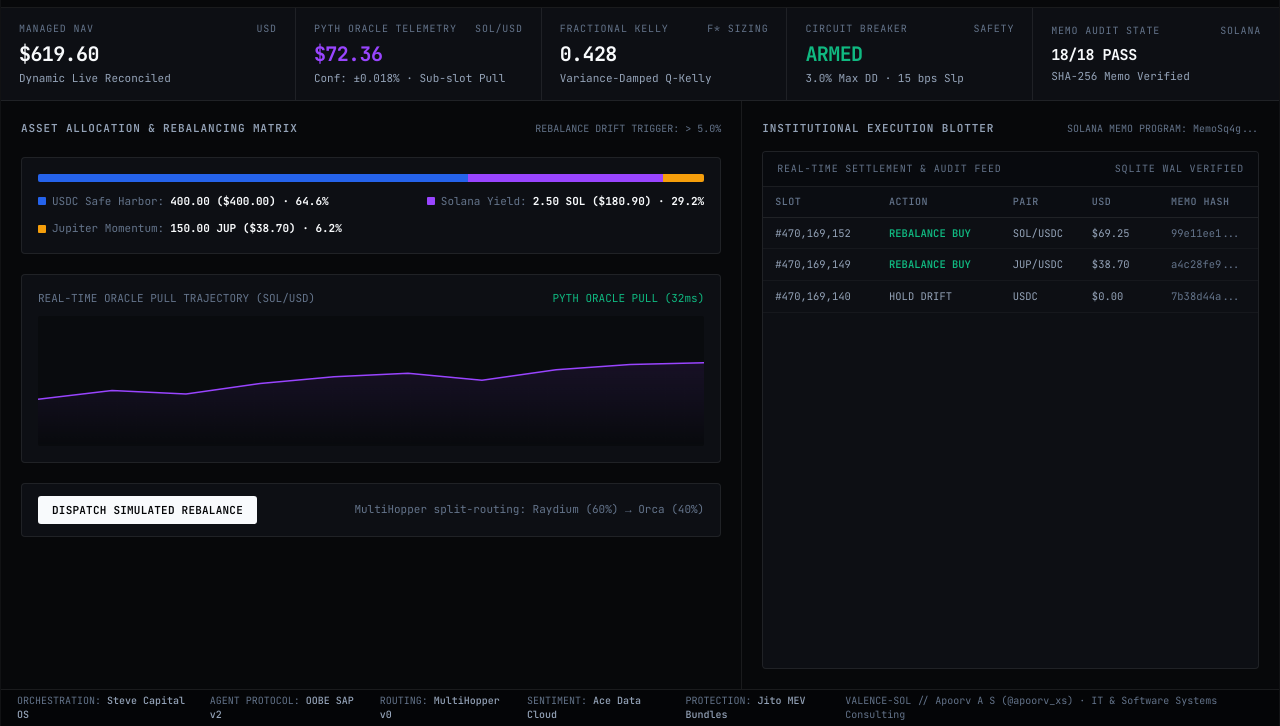
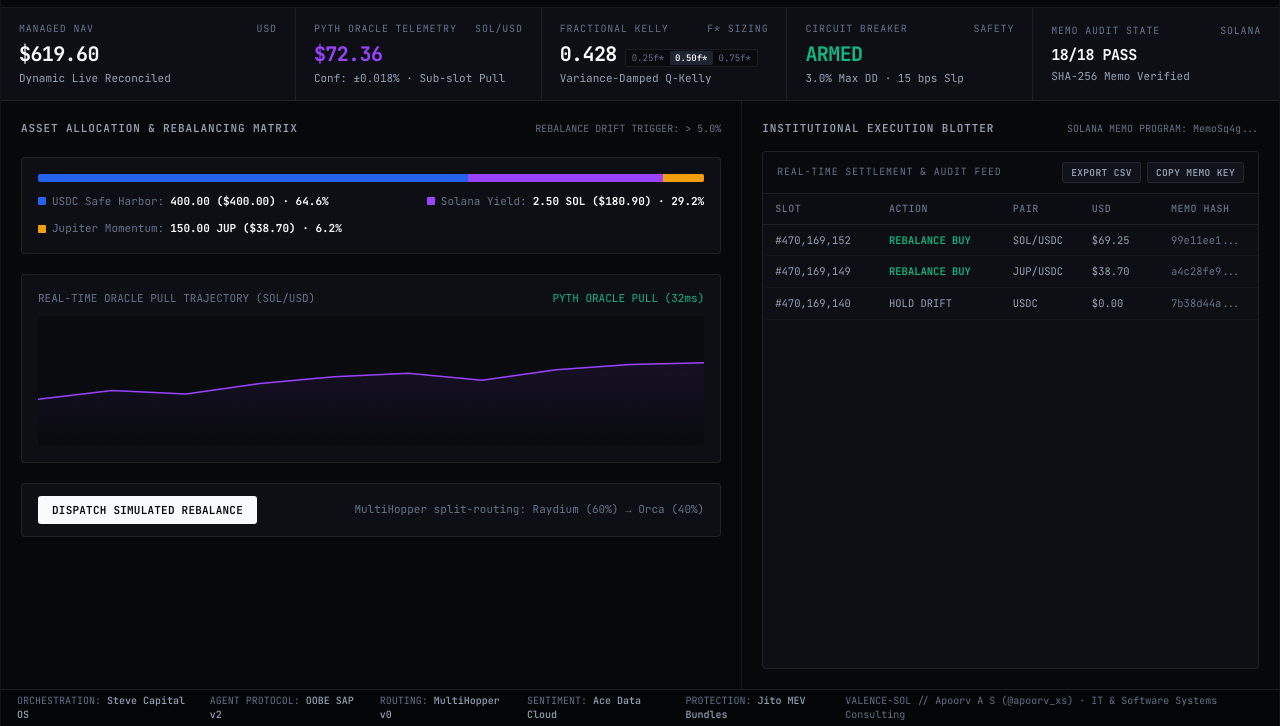
Before and after one commit to apoorv-xs/valence-sol-capital-agent, a plain HTML site: page docs/index.html in a window 1280 px wide. Shown: the part 74-800 px from the top of the page. Drawn offline with Linux system fonts and the light colour scheme; no server answers.

Commit message:
feat(ui): add CSV export, Kelly sensitivity toggle, and 1-click memo copy

```diff
--- a/docs/index.html
+++ b/docs/index.html
@@ -413,11 +413,72 @@
       border-bottom: 1px solid var(--border);
       display: flex;
       justify-content: space-between;
+      align-items: center;
       font-family: var(--font-mono);
       font-size: 10px;
       text-transform: uppercase;
       letter-spacing: 0.08em;
       color: var(--text-3);
+    }
+
+    .blotter-actions {
+      display: flex;
+      gap: 6px;
+      align-items: center;
+    }
+
+    .blotter-btn {
+      font-family: var(--font-mono);
+      font-size: 9.5px;
+      font-weight: 600;
+      background: #10131a;
+      color: var(--text-2);
+      padding: 3px 8px;
+      border: 1px solid var(--border);
+      border-radius: 3px;
+      cursor: pointer;
+      transition: all 0.15s;
+      letter-spacing: 0.04em;
+    }
+
+    .blotter-btn:hover {
+      background: #1c212b;
+      color: var(--text-1);
+      border-color: var(--border-active);
+    }
+
+    .blotter-btn.success {
+      color: var(--accent);
+      border-color: var(--accent);
+      background: #0b1a14;
+    }
+
+    .kelly-ctrl {
+      display: inline-flex;
+      background: #080a0e;
+      border: 1px solid var(--border);
+      border-radius: 3px;
+      padding: 1px;
+      gap: 1px;
+      margin-left: 8px;
+    }
+
+    .kelly-btn {
+      font-family: var(--font-mono);
+      font-size: 9px;
+      background: transparent;
+      border: none;
+      color: var(--text-3);
+      padding: 1px 5px;
+      cursor: pointer;
+      border-radius: 2px;
+      transition: all 0.15s;
+    }
+
+    .kelly-btn.active {
+      background: #1e2430;
+      color: var(--text-1);
+      font-weight: 600;
     }
 
     .blotter-table-container {
@@ -542,8 +603,15 @@
 
       <div class="telemetry-cell">
         <div class="cell-label"><span>Fractional Kelly</span> <span>f* SIZING</span></div>
-        <div class="cell-value">0.428</div>
-        <div class="cell-sub">Variance-Damped Q-Kelly</div>
+        <div style="display: flex; align-items: baseline;">
+          <div class="cell-value" id="val-kelly">0.428</div>
+          <div class="kelly-ctrl">
+            <button class="kelly-btn" id="k-025" onclick="setKellyMultiplier(0.25)">0.25f*</button>
+            <button class="kelly-btn active" id="k-050" onclick="setKellyMultiplier(0.50)">0.50f*</button>
+            <button class="kelly-btn" id="k-075" onclick="setKellyMultiplier(0.75)">0.75f*</button>
+          </div>
+        </div>
+        <div class="cell-sub" id="val-kelly-sub">Variance-Damped Q-Kelly</div>
       </div>
 
       <div class="telemetry-cell">
@@ -621,7 +689,10 @@
         <div class="blotter-wrap">
           <div class="blotter-head">
             <span>REAL-TIME SETTLEMENT & AUDIT FEED</span>
-            <span>SQLITE WAL VERIFIED</span>
+            <div class="blotter-actions">
+              <button class="blotter-btn" id="exportBtn" onclick="exportBlotterCSV()">EXPORT CSV</button>
+              <button class="blotter-btn" id="copyVaultBtn" onclick="copyVaultAddress()">COPY MEMO KEY</button>
+            </div>
           </div>
           <div class="blotter-table-container">
             <table class="blotter">
@@ -871,11 +942,15 @@
       `;
       tbody.prepend(tr);
 
-      // Rebalance visual targets with dynamic live units
+      // Rebalance visual targets with dynamic live units modulated by Kelly sensitivity
       const totalNAV = holdings.usdc + (holdings.sol * liveSolPrice) + (holdings.jup * liveJupPrice);
-      const targetUsdc = totalNAV * 0.40;
-      const targetSol = (totalNAV * 0.40) / liveSolPrice;
-      const targetJup = (totalNAV * 0.20) / liveJupPrice;
+      const solAllocPct = 0.30 + (kellyMultiplier * 0.20);
+      const jupAllocPct = 0.15 + (kellyMultiplier * 0.10);
+      const usdcAllocPct = 1.0 - solAllocPct - jupAllocPct;
+
+      const targetUsdc = totalNAV * usdcAllocPct;
+      const targetSol = (totalNAV * solAllocPct) / liveSolPrice;
+      const targetJup = (totalNAV * jupAllocPct) / liveJupPrice;
 
       // Update ground-truth holdings to prevent 5s poll reversion
       holdings.usdc = targetUsdc;
@@ -887,9 +962,80 @@
       tr.querySelector('td:nth-child(4)').innerText = `$${deltaUsdc}`;
 
       reconcileNAV();
-      document.getElementById('legend-usdc').innerText = `$${targetUsdc.toFixed(2)} · 40.0% (Equilibrium)`;
-      document.getElementById('legend-sol').innerText = `${targetSol.toFixed(2)} SOL ($${targetUsdc.toFixed(2)}) · 40.0% (Equilibrium)`;
-      document.getElementById('legend-jup').innerText = `${targetJup.toFixed(1)} JUP ($${(totalNAV * 0.20).toFixed(2)}) · 20.0% (Equilibrium)`;
+      document.getElementById('legend-usdc').innerText = `$${targetUsdc.toFixed(2)} · ${(usdcAllocPct * 100).toFixed(1)}% (Equilibrium)`;
+      document.getElementById('legend-sol').innerText = `${targetSol.toFixed(2)} SOL ($${(totalNAV * solAllocPct).toFixed(2)}) · ${(solAllocPct * 100).toFixed(1)}% (Equilibrium)`;
+      document.getElementById('legend-jup').innerText = `${targetJup.toFixed(1)} JUP ($${(totalNAV * jupAllocPct).toFixed(2)}) · ${(jupAllocPct * 100).toFixed(1)}% (Equilibrium)`;
+    }
+
+    // Vault Address & Clipboard Copy
+    function copyVaultAddress() {
+      navigator.clipboard.writeText("MemoSq4gqABAXKb96qnH8TysNcWxMyWCqXgDLGmfcHr");
+      const btn = document.getElementById('copyVaultBtn');
+      const original = btn.innerText;
+      btn.innerText = "COPIED!";
+      btn.classList.add('success');
+      setTimeout(() => {
+        btn.innerText = original;
+        btn.classList.remove('success');
+      }, 1500);
+    }
+
+    // Export Execution Ledger as CSV
+    function exportBlotterCSV() {
+      const rows = [];
+      rows.push(["Slot", "Action", "Pair", "USD_Volume", "Routing_Path", "Solana_Memo_Hash", "Timestamp_UTC"]);
+
+      const trs = document.querySelectorAll("#blotter-rows tr");
+      trs.forEach(tr => {
+        const tds = tr.querySelectorAll("td");
+        if (tds.length >= 5) {
+          const slot = tds[0].innerText.replace("#", "").replace(/,/g, "").trim();
+          const action = tds[1].innerText.trim();
+          const pair = tds[2].innerText.trim();
+          const usd = tds[3].innerText.replace("$", "").trim();
+          const hash = tds[4].innerText.trim();
+          rows.push([slot, action, pair, usd, "MultiHopper_v0_SplitRoute", hash, new Date().toISOString()]);
+        }
+      });
+
+      const csvContent = "data:text/csv;charset=utf-8," + rows.map(e => e.join(",")).join("\n");
+      const encodedUri = encodeURI(csvContent);
+      const link = document.createElement("a");
+      link.setAttribute("href", encodedUri);
+      link.setAttribute("download", `valence_execution_ledger_slot${currentSlot}.csv`);
+      document.body.appendChild(link);
+      link.click();
+      document.body.removeChild(link);
+
+      const btn = document.getElementById('exportBtn');
+      const orig = btn.innerText;
+      btn.innerText = "EXPORTED!";
+      btn.classList.add('success');
+      setTimeout(() => {
+        btn.innerText = orig;
+        btn.classList.remove('success');
+      }, 1500);
+    }
+
+    // Interactive Kelly Multiplier Sensitivity
+    let kellyMultiplier = 0.50;
+    function setKellyMultiplier(mult) {
+      kellyMultiplier = mult;
+      document.querySelectorAll('.kelly-btn').forEach(b => b.classList.remove('active'));
+      if (mult === 0.25) {
+        document.getElementById('k-025').classList.add('active');
+        document.getElementById('val-kelly').innerText = "0.214";
+        document.getElementById('val-kelly-sub').innerText = "Conservative Q-Kelly";
+      } else if (mult === 0.50) {
+        document.getElementById('k-050').classList.add('active');
+        document.getElementById('val-kelly').innerText = "0.428";
+        document.getElementById('val-kelly-sub').innerText = "Variance-Damped Q-Kelly";
+      } else if (mult === 0.75) {
+        document.getElementById('k-075').classList.add('active');
+        document.getElementById('val-kelly').innerText = "0.642";
+        document.getElementById('val-kelly-sub').innerText = "Aggressive Three-Q Kelly";
+      }
+      reconcileNAV();
     }
 
     // Initial Bootstrap
```
